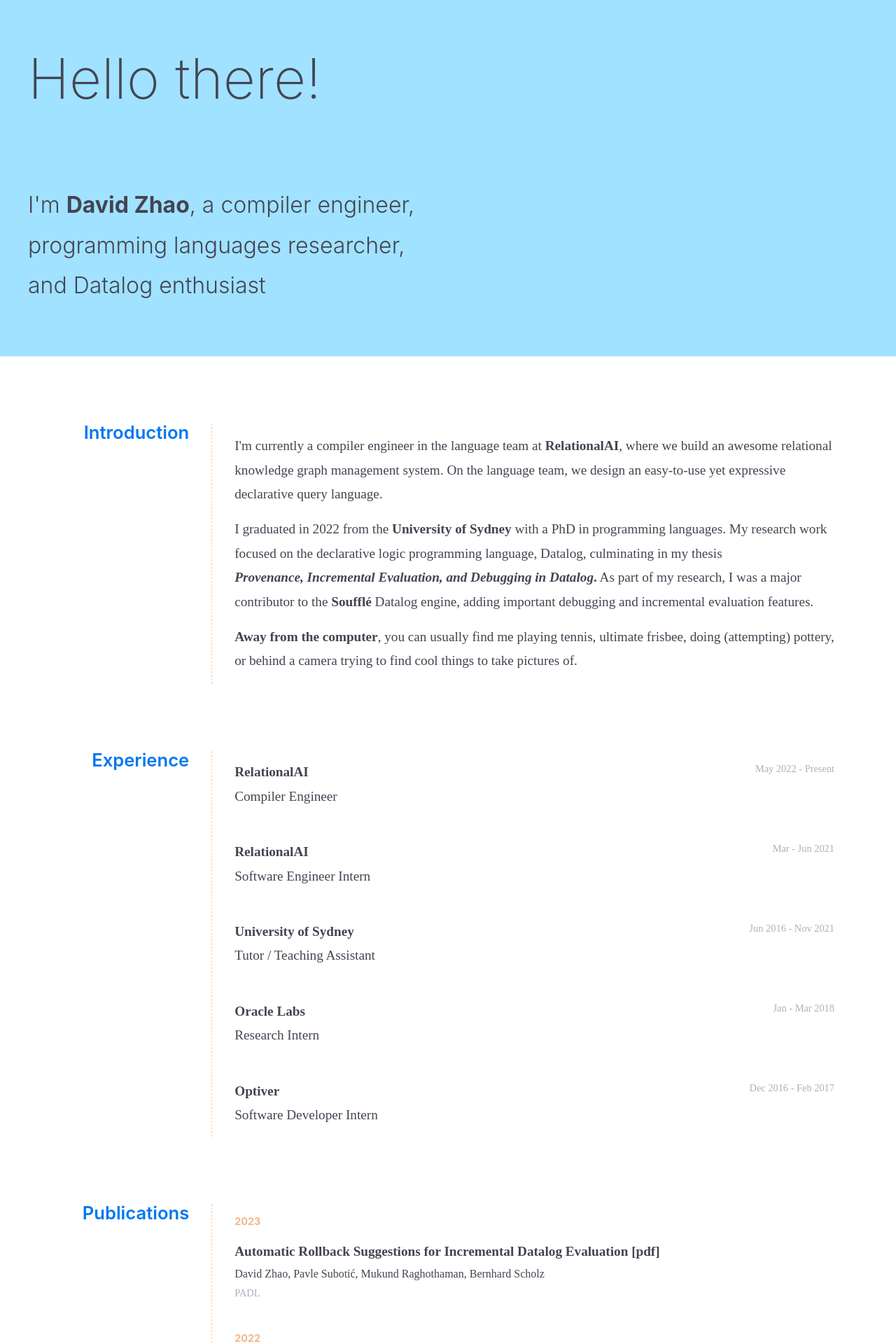
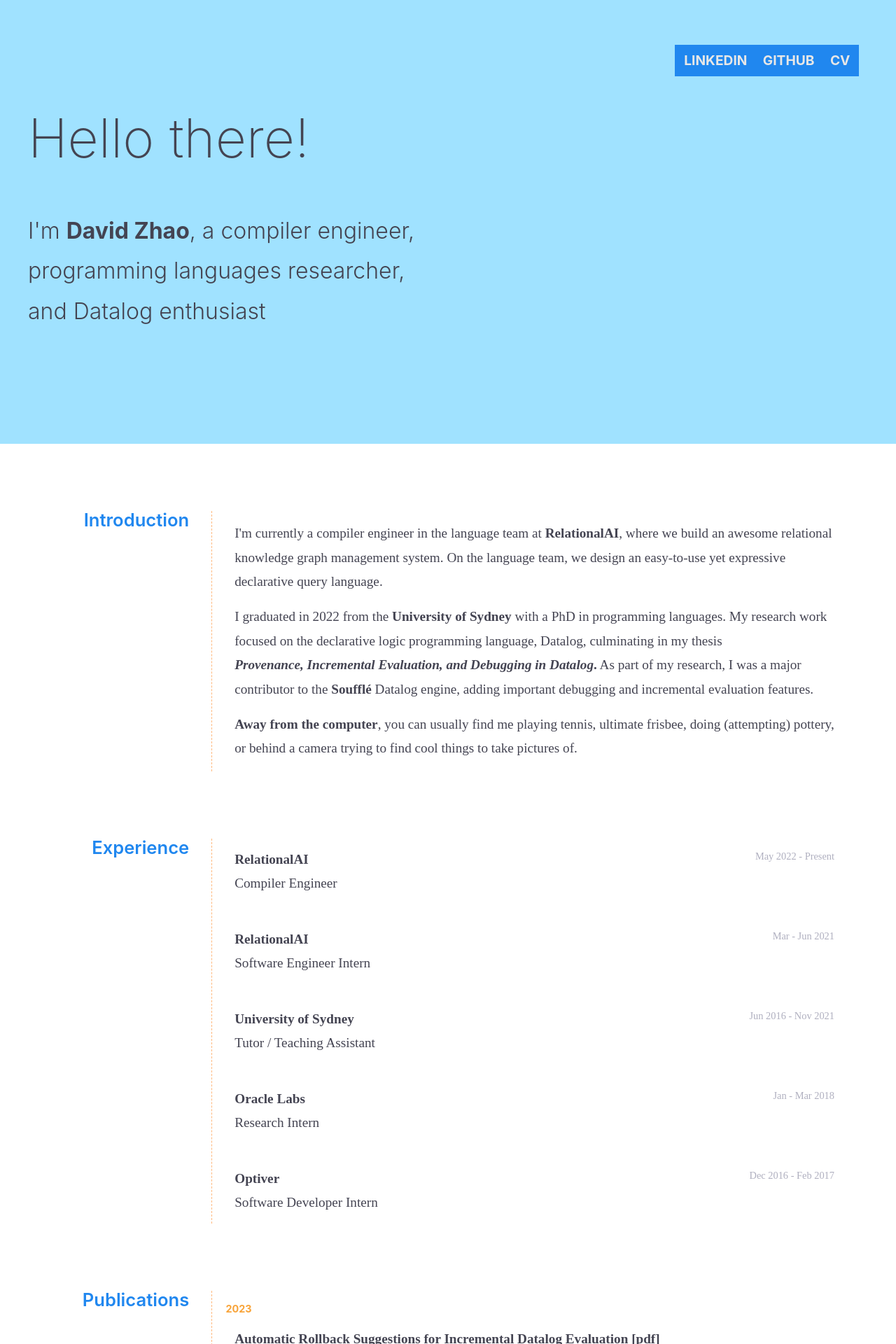
Before and after one commit to davidwzhao/davidwzhao.github.io, a Jekyll site: the page built from index.html, in a window 1280 px wide. Shown: the top 1920 px of the page at 70% size. Built offline with Jekyll 4.4.1, drawn with Linux system fonts in a browser that asks for light colours; some web fonts are replaced.

Commit message:
Add links in top right and tweak colors

```diff
--- a/_includes/header.html
+++ b/_includes/header.html
@@ -1,4 +1,12 @@
 <div class="header">
+    <div class="header_links">
+        <div class="links">
+            {% for link in site.data.links %}
+                <a class="header_link" href="{{ link.url }}" target="_blank">{{ link.text }}</a>
+            {% endfor %}
+        </div>
+    </div>
+
     <span class="intro">
         <h1 class="intro_hello">Hello there!</h1>
 
--- a/_sass/coolscss/_globals.scss
+++ b/_sass/coolscss/_globals.scss
@@ -3,15 +3,15 @@ $night: #171c28;
 $black: #36363c;
 $dark-grey: #444452;
 $grey: #777777;
-$blue: #0077ef;
+$blue: #2087ef;
 $slate: #afafbf;
 $off-white: #e7e7e7;
 $white: #ffffff;
 $green: #bae67e;
 $purple: #7d0ce8;
 $red: #ff0000;
-$orange: #FFC89E;
-$dark-orange: #EFB88E;
+$orange: #FFB87E;
+$dark-orange: #F8A43A;
 $yellow: #ffdc00;
 $accent: #ffcc66;
 
--- a/_sass/coolscss/_header.scss
+++ b/_sass/coolscss/_header.scss
@@ -3,8 +3,8 @@
 
     width: 100vw;
 
-    padding-top: 8vh;
-    padding-bottom: 8vh;
+    padding-top: 4rem;
+    padding-bottom: 10rem;
     padding-left: 1rem;
     padding-right: 1rem;
 
@@ -12,7 +12,38 @@
 
     font-family: Inter;
 
+    .header_links {
+        // display: block;
+        margin-left: auto;
+        margin-right: auto;
+        max-width: 1200px;
+
+        .links {
+            float: right;
+            display: flex;
+            gap: 1.4rem;
+
+            padding: 0.8rem;
+            margin-right: 0.8rem;
+
+            background-color: $blue;
+
+            .header_link {
+                text-transform: uppercase;
+                font-size: 1.2rem;
+
+                color: $off-white;
+                transition: color 0.3s;
+
+                &:hover {
+                    color: $black;
+                }
+            }
+        }
+    }
+
     .intro {
+        padding-top: 6rem;
         display: block;
         margin-left: auto;
         margin-right: auto;
@@ -20,10 +51,10 @@
 
         .intro_hello {
             width: 90%;
-            font-size: 5rem;
+            font-size: 4.8rem;
             font-weight: 200;
 
-            margin-bottom: 7rem;
+            margin-bottom: 4rem;
         }
 
         .intro_paragraph {
--- a/_sass/coolscss/_publications.scss
+++ b/_sass/coolscss/_publications.scss
@@ -9,11 +9,17 @@
             font-size: 0.9rem;
             color: $dark-orange;
             margin-top: 0.8rem;
+            margin-left: -0.8rem;
+
+            @media (max-width: $medium-width) {
+                margin-left: -0.4rem;
+            }
         }
 
         .publication {
 
             margin-bottom: 0.8rem;
+            // padding-left: 0.8rem;
 
             display: grid;
 
```
Also changed, not shown: _data/links.yml (added, +8 -0 lines).
